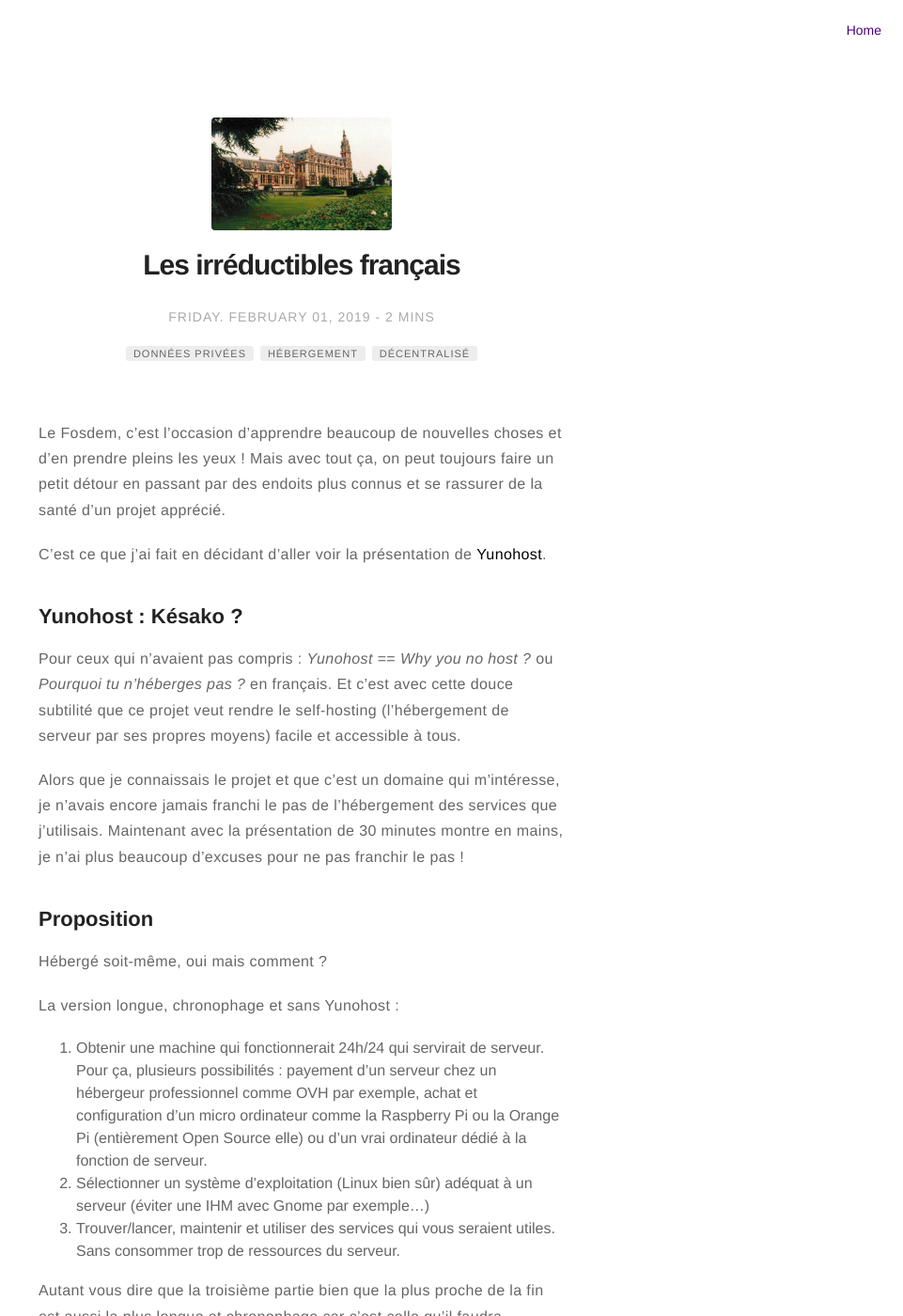
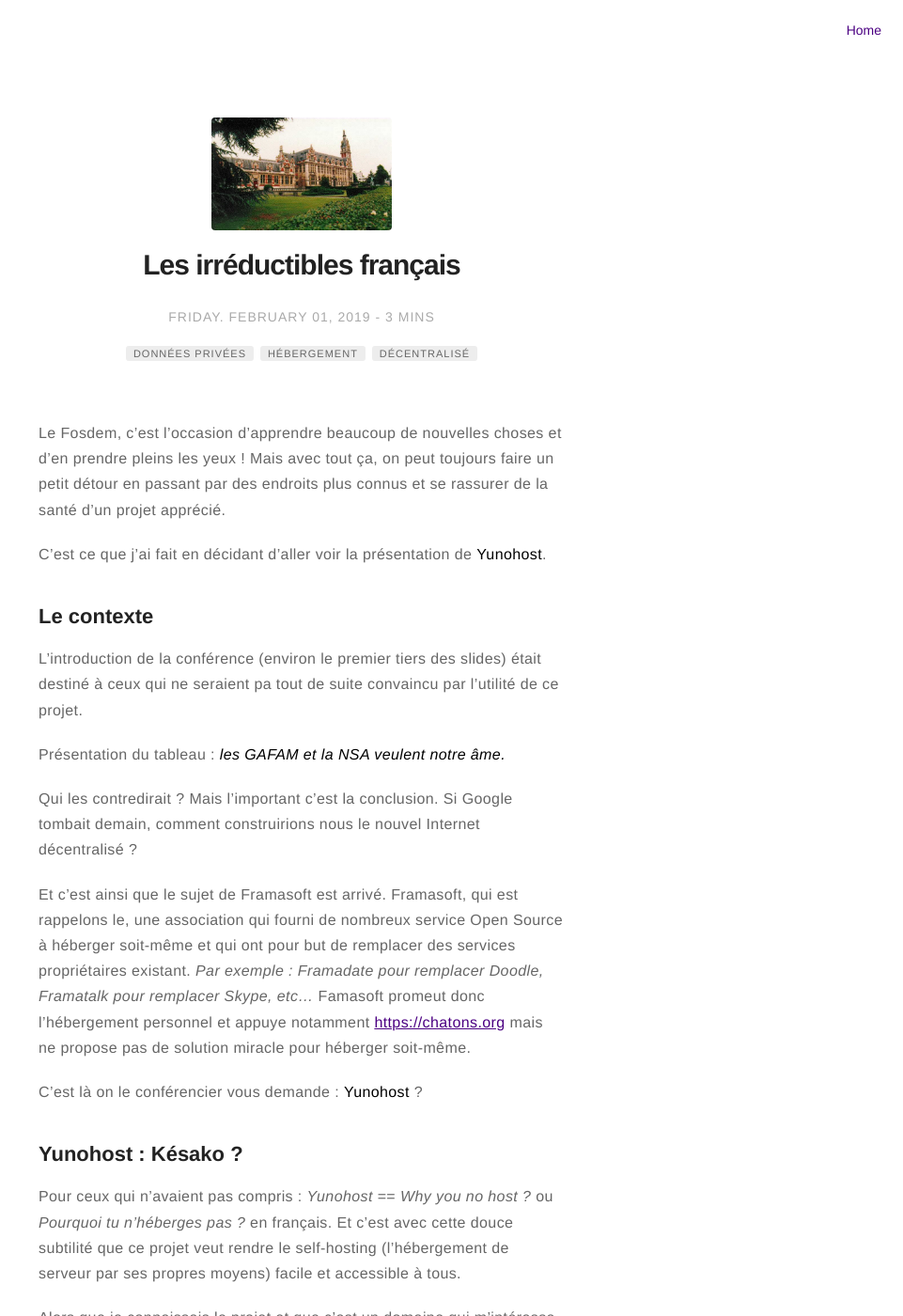
Before and after one commit to hugo4715/clubnix.github.io, a Jekyll site: the page built from _posts/2019-02-02-yunohost.md, in a window 1280 px wide and 1400 px high. Shown: the whole window at 94% size, without its empty margins (319-1280 px from the left). Built offline with Jekyll 4.4.1, drawn with Linux system fonts in a browser that asks for light colours; some of the changed text lies outside the part shown.

Commit message:
Insert context paragraph in post

```diff
--- a/_posts/2019-02-02-yunohost.md
+++ b/_posts/2019-02-02-yunohost.md
@@ -19,9 +19,31 @@ externalLink: false
 Le Fosdem, c'est l'occasion d'apprendre beaucoup de nouvelles choses et d'en
 prendre pleins les yeux !
 Mais avec tout ça, on peut toujours faire un petit détour en passant par des
-endoits plus connus et se rassurer de la santé d'un projet apprécié.
+endroits plus connus et se rassurer de la santé d'un projet apprécié.
 
 C'est ce que j'ai fait en décidant d'aller voir la présentation de **Yunohost**.
+
+## Le contexte
+
+L'introduction de la conférence (environ le premier tiers des slides) était
+destiné à ceux qui ne seraient pa tout de suite convaincu par l'utilité de
+ce projet.
+
+Présentation du tableau : ***les GAFAM et la NSA veulent notre âme.***
+
+Qui les contredirait ? Mais l'important c'est la conclusion. Si Google tombait
+demain, comment construirions nous le nouvel Internet décentralisé ?
+
+Et c'est ainsi que le sujet de Framasoft est arrivé. Framasoft, qui est
+rappelons le, une association qui fourni de nombreux service Open Source à
+héberger soit-même et qui ont pour but de remplacer des services
+propriétaires existant. *Par exemple : Framadate pour remplacer Doodle,
+Framatalk pour remplacer Skype, etc...*
+Famasoft promeut donc l'hébergement personnel et appuye notamment
+<https://chatons.org> mais ne propose pas de solution miracle pour héberger
+soit-même.
+
+C'est là on le conférencier vous demande : **Yunohost** ?
 
 ## Yunohost : Késako ?
 
@@ -82,6 +104,8 @@ bonne idée !
 **Pour conclusion**
 
 La conf de trente minutes est à voir rien que pour sentir l'enthousiasme porté
-par *Aleks*. Vous pouvez aussi retrouver les slides sur https://yunohost.org/fosdem2019.html .
+par *Aleks*. Vous pouvez aussi retrouver les slides sur
+<https://yunohost.org/fosdem2019.html> .
 
-C'est un de mes coups de coeur, notamment parce-que c'est un projet français qui pousse à sa manière le Web décentralisé.
+C'est un de mes coups de coeur, notamment parce-que c'est un projet français
+qui pousse à sa manière le Web décentralisé.
```
Also changed, not shown: 2 other files.
